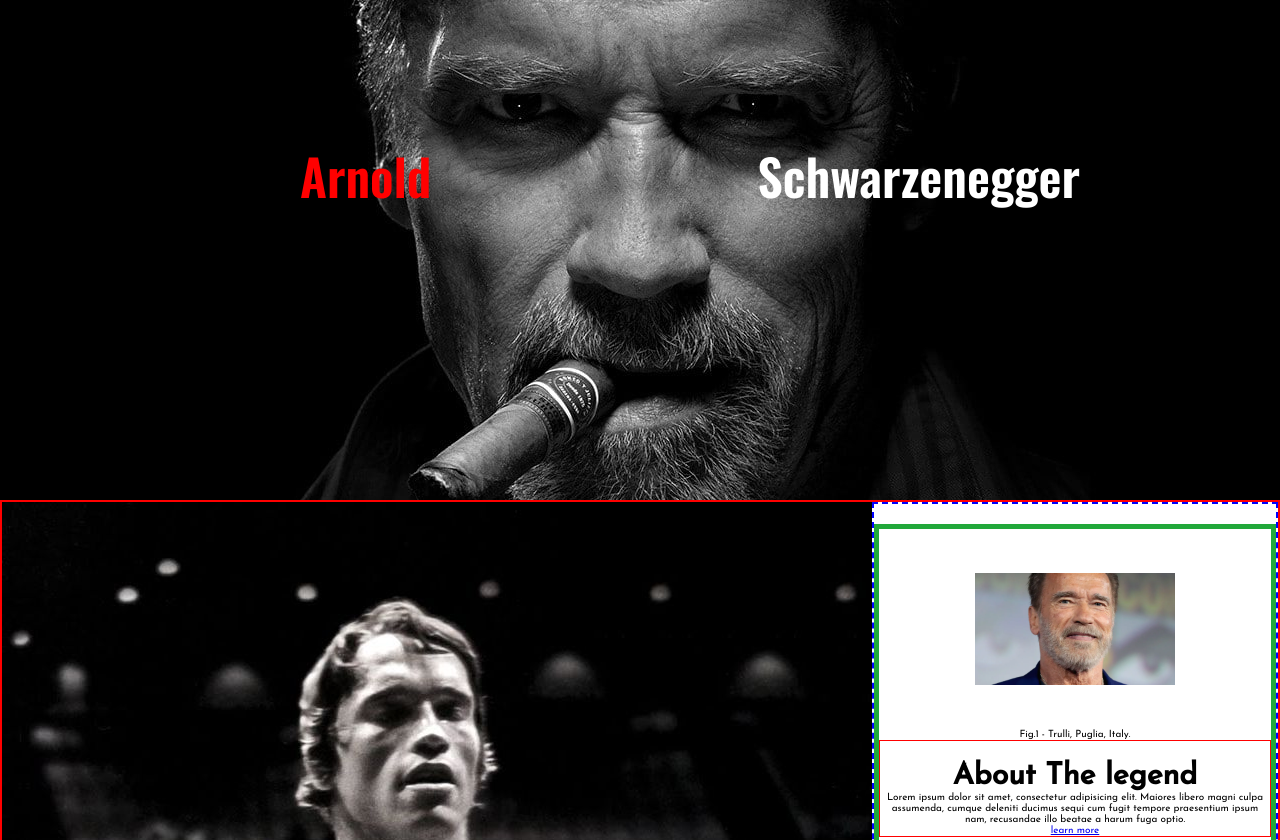
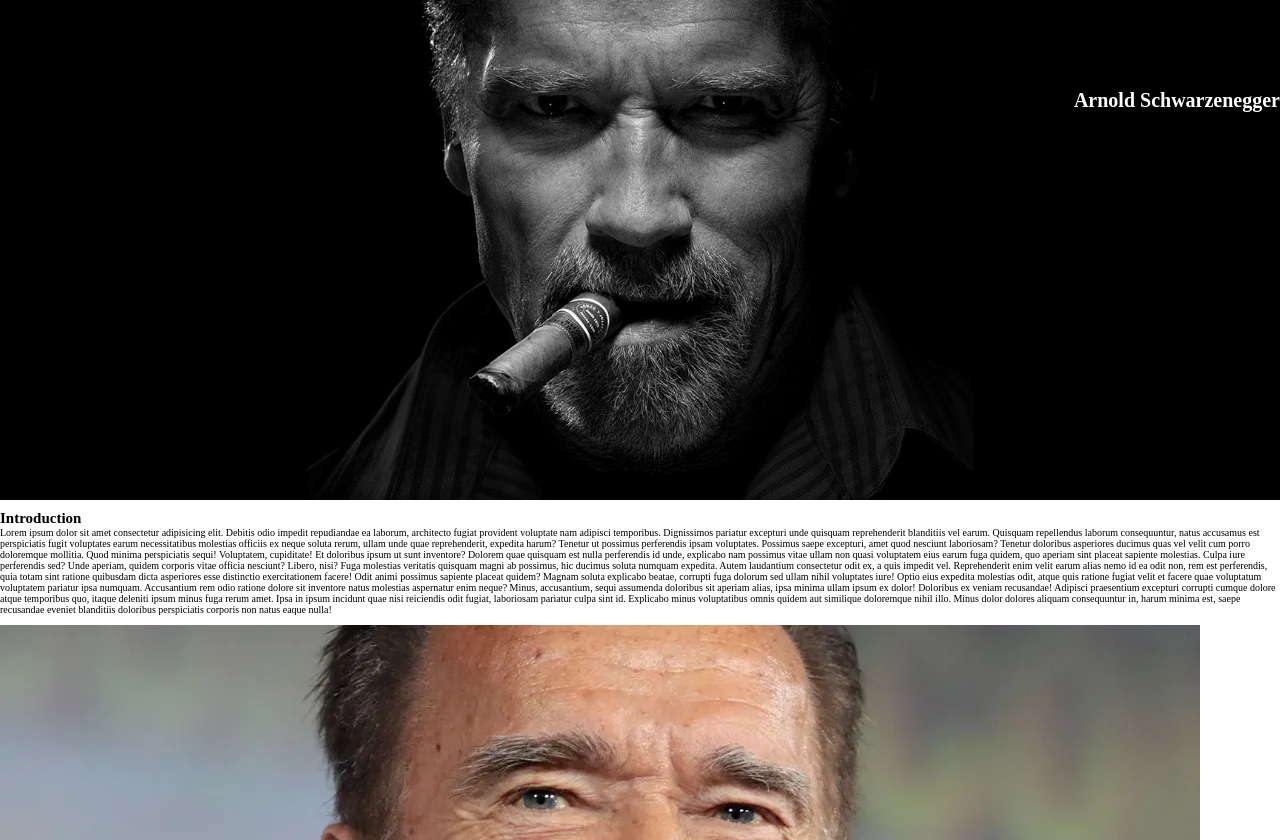
Before and after one commit to CallensJ/Arnold-Tribute, a plain HTML site: page index.html in a window 1280 px wide. Shown: the part 300-1140 px from the top of the page. Drawn offline with nearby package versions, Linux system fonts and the light colour scheme.

Commit message:
(2nd try) Html part design complete & removed css

```diff
--- a/index.html
+++ b/index.html
@@ -14,38 +14,45 @@
     <title>Arnold Tribute</title>
   </head>
   <body>
-    <div id="main-container">
-      <section id="hero-section">
-        <div class="hero-container">
-          <h1 id="title">Tribute</h1>
-          <div class="flex-container">
-            <div class="hero-text">
-              <span class="name-left">Arnold</span>
-            </div>
-            <div class="hero-text">
-              <span class="name-right">Schwarzenegger</span>
-            </div>
-          </div>
+    <div id="container">
+      <header id="hero-section">
+        <h1 id="title">
+          <span>Arnold</span>
+          Schwarzenegger
+
+      </header>
+      <section id ="about">
+        <div class="introduction">
+          <h2>Introduction</h2>
+          <p>Lorem ipsum dolor sit amet consectetur adipisicing elit. Debitis odio impedit repudiandae ea laborum, architecto fugiat provident voluptate nam adipisci temporibus. Dignissimos pariatur excepturi unde quisquam reprehenderit blanditiis vel earum.
+          Quisquam repellendus laborum consequuntur, natus accusamus est perspiciatis fugit voluptates earum necessitatibus molestias officiis ex neque soluta rerum, ullam unde quae reprehenderit, expedita harum? Tenetur ut possimus perferendis ipsam voluptates.
+          Possimus saepe excepturi, amet quod nesciunt laboriosam? Tenetur doloribus asperiores ducimus quas vel velit cum porro doloremque mollitia. Quod minima perspiciatis sequi! Voluptatem, cupiditate! Et doloribus ipsum ut sunt inventore?
+          Dolorem quae quisquam est nulla perferendis id unde, explicabo nam possimus vitae ullam non quasi voluptatem eius earum fuga quidem, quo aperiam sint placeat sapiente molestias. Culpa iure perferendis sed?
+          Unde aperiam, quidem corporis vitae officia nesciunt? Libero, nisi? Fuga molestias veritatis quisquam magni ab possimus, hic ducimus soluta numquam expedita. Autem laudantium consectetur odit ex, a quis impedit vel.
+          Reprehenderit enim velit earum alias nemo id ea odit non, rem est perferendis, quia totam sint ratione quibusdam dicta asperiores esse distinctio exercitationem facere! Odit animi possimus sapiente placeat quidem?
+          Magnam soluta explicabo beatae, corrupti fuga dolorum sed ullam nihil voluptates iure! Optio eius expedita molestias odit, atque quis ratione fugiat velit et facere quae voluptatum voluptatem pariatur ipsa numquam.
+          Accusantium rem odio ratione dolore sit inventore natus molestias aspernatur enim neque? Minus, accusantium, sequi assumenda doloribus sit aperiam alias, ipsa minima ullam ipsum ex dolor! Doloribus ex veniam recusandae!
+          Adipisci praesentium excepturi corrupti cumque dolore atque temporibus quo, itaque deleniti ipsum minus fuga rerum amet. Ipsa in ipsum incidunt quae nisi reiciendis odit fugiat, laboriosam pariatur culpa sint id.
+          Explicabo minus voluptatibus omnis quidem aut similique doloremque nihil illo. Minus dolor dolores aliquam consequuntur in, harum minima est, saepe recusandae eveniet blanditiis doloribus perspiciatis corporis non natus eaque nulla!</p>
         </div>
       </section>
-      <section id="intro-section">
-        <img src="./images/image-1.jpg" class="intro-image" />
-
+      <section id="chronology">
       <main id="main">
-
         <figure id="img-div">
-            <img src="./images/arnold-schwarzenegger_a986.webp" alt="Arnold profile picture" id="image" />
+          <img src="./images/arnold-schwarzenegger_a986.webp" alt="Trulli" id="image">
           <figcaption id="img-caption">Fig.1 - Trulli, Puglia, Italy.</figcaption>
-
+        </figure>
         <div id="tribute-info">
-              <h2>About The legend</h2>
-              <p>Lorem ipsum dolor sit amet, consectetur adipisicing elit. Maiores libero magni culpa assumenda, cumque deleniti ducimus sequi cum fugit tempore praesentium ipsum nam, recusandae illo beatae a harum fuga optio.
-              </p>
-              <a href="#" id="tribute-link" target="_blank">learn more</a>
+          <h2>Somes Dates</h2>
+            <ul>
+                <li>Date</li>
+                <li>Date</li>
+                <li>Date</li>
+                <li>Date</li>
+            </ul>
+            <a href="#" id="tribute-link" target="_blank">wiki</a>
         </div>
-          </figure>
       </main>
-      </section>
     </div>
   </body>
 </html>
--- a/styles.css
+++ b/styles.css
@@ -1,88 +1,34 @@
-* {
-  margin: 0;
-  padding: 0;
-  box-sizing: border-box;
+*{
+    margin: 0;
+    padding: 0;
+    box-sizing: border-box;
 }
 
-html {
-  font-size: 62.5%;
-  font-family: "Josefin Sans", sans-serif;
-}
-#hero-section {
-  background-image: url("./images/background.jpg");
-  background-repeat: no-repeat;
-  background-position: center;
-  background-attachment: fixed;
-}
-.hero-container {
-  height: 100vh;
-}
-#title {
-  color: #fff;
-  text-align: center;
-  padding-top: 2rem;
-  font-size: 5.5rem;
-}
-.flex-container {
-  height: 100vh;
-  display: flex;
-  align-items: center;
-  justify-content: space-between;
-  width: 100%;
-}
-.hero-text {
-  margin: 10rem;
-}
-.hero-text {
-  font-family: "Oswald", sans-serif;
-  font-size: 5rem;
-  color: #fff;
-}
-.hero-text .name-left {
-  margin-left: 20rem;
-  color: red;
-}
-.hero-text .name-right {
-  margin-right: 10rem;
+html{
+    font-size: 62.5%;
 }
 
-/* ================================INTRO SECTION ================================ */
-#intro-section {
-  display:flex;
-  border: 2px solid red;
+section{
+    margin-top: 1rem;
 }
 
-#main {
-  width: 100%;
-  border: 2px dashed #0000ff;
-  padding-top: 2rem;
-  display: flex;
-  justify-content: center;
+
+#hero-section{
+    height: 100vh;
+    background-image:url('./images/background.jpg');
+    background-repeat: no-repeat;
+    background-position: center;
+    background-size: cover;
+    display: flex;
+    align-items: center;
+    justify-content: flex-end;
 
 }
-#main h2 {
-  margin-top: 2rem;
-  font-size: 3rem;
-}
-#img-div{
-  border: 5px solid #21a83a;
-  text-align: center;
-}
-#image-div img{
-  display: block;
+
+#title{
+    color: #ffffff;
 }
 
-#image {
-  max-width: 100%;
-  width: 200px;
-  object-fit: contain;
-  height: 200px;
-  display: block;
-  margin: 0 auto;
-}
 
-#tribute-info{
-  text-align: center;
-  border:1px solid red;
-}
-/* ================================GALLERY SECTION ================================ */
+/*--------------------ABOUT SECTION--------------------------------*/
+/*--------------------CHRONOLOGY SECTION--------------------------------*/
```
Lines whose indentation alone changed are shown as unchanged.
